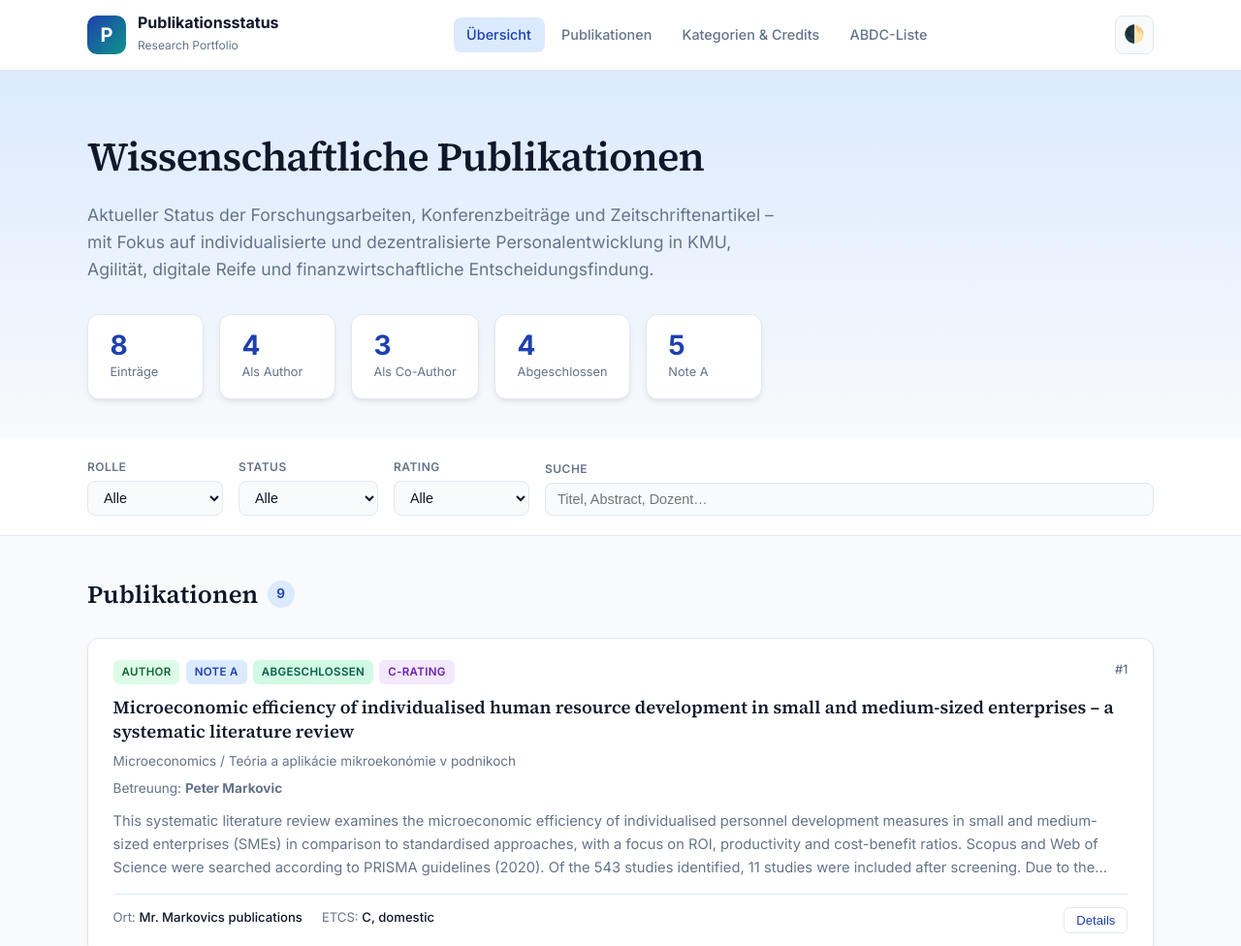
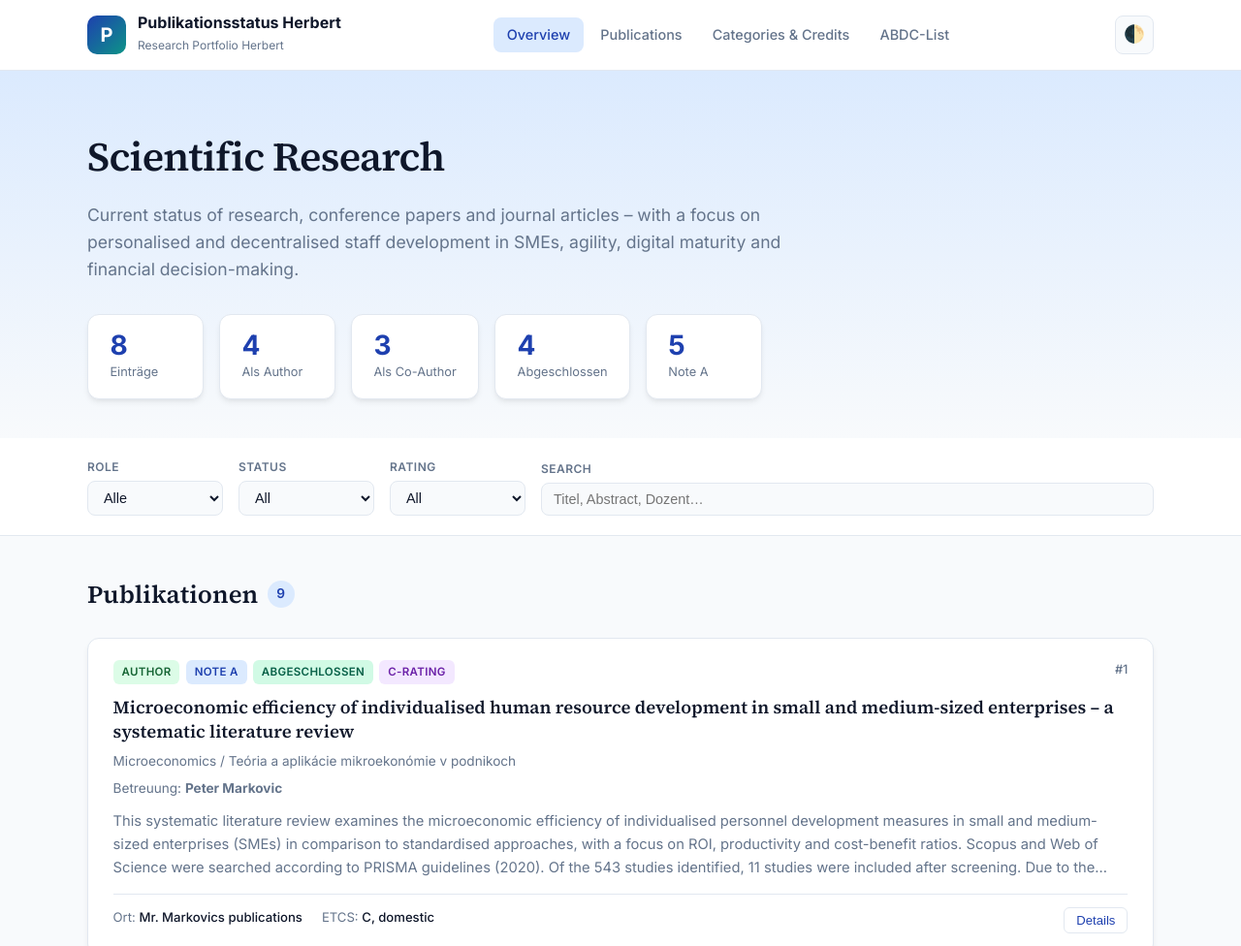
Before and after one commit to hcbe/publications, a plain HTML site: page index.html in a window 1280 px wide. Shown: the top 976 px of the page at 97% size. Drawn offline with Linux system fonts and the light colour scheme.

Commit message:
Update index.html

```diff
--- a/index.html
+++ b/index.html
@@ -3,8 +3,8 @@
 <head>
   <meta charset="UTF-8" />
   <meta name="viewport" content="width=device-width, initial-scale=1.0" />
-  <title>Publikationsstatus | Research Portfolio</title>
-  <meta name="description" content="Übersicht über wissenschaftliche Publikationen, Konferenzen und den aktuellen Status der Forschungsarbeiten." />
+  <title>Publikationsstatus Herbert | Research Portfolio Herbert </title>
+  <meta name="description" content="An overview of academic publications, conferences and the current status of research projects." />
   <link rel="stylesheet" href="styles.css" />
   <link rel="preconnect" href="https://fonts.googleapis.com" />
   <link rel="preconnect" href="https://fonts.gstatic.com" crossorigin />
@@ -16,17 +16,17 @@
       <div class="logo">
         <span class="logo-mark">P</span>
         <div>
-          <strong>Publikationsstatus</strong>
-          <small>Research Portfolio</small>
+          <strong>Publikationsstatus Herbert</strong>
+          <small>Research Portfolio Herbert</small>
         </div>
       </div>
       <nav class="main-nav">
-        <a href="#overview" class="nav-link active">Übersicht</a>
-        <a href="#publications" class="nav-link">Publikationen</a>
-        <a href="#categories" class="nav-link">Kategorien & Credits</a>
-        <a href="#abdc" class="nav-link">ABDC-Liste</a>
+        <a href="#overview" class="nav-link active">Overview</a>
+        <a href="#publications" class="nav-link">Publications</a>
+        <a href="#categories" class="nav-link">Categories & Credits</a>
+        <a href="#abdc" class="nav-link">ABDC-List</a>
       </nav>
-      <button id="theme-toggle" class="theme-btn" aria-label="Theme umschalten">🌓</button>
+      <button id="theme-toggle" class="theme-btn" aria-label="Theme switch">🌓</button>
     </div>
   </header>
 
@@ -34,11 +34,11 @@
     <!-- Hero / Overview -->
     <section id="overview" class="hero">
       <div class="container">
-        <h1>Wissenschaftliche Publikationen</h1>
+        <h1>Scientific Research</h1>
         <p class="lead">
-          Aktueller Status der Forschungsarbeiten, Konferenzbeiträge und Zeitschriftenartikel –
-          mit Fokus auf individualisierte und dezentralisierte Personalentwicklung in KMU,
-          Agilität, digitale Reife und finanzwirtschaftliche Entscheidungsfindung.
+          Current status of research, conference papers and journal articles –
+          with a focus on personalised and decentralised staff development in SMEs,
+          agility, digital maturity and financial decision-making.
         </p>
         <div class="stats" id="stats">
           <!-- filled by JS -->
@@ -51,7 +51,7 @@
       <div class="container">
         <div class="filters">
           <div class="filter-group">
-            <label>Rolle</label>
+            <label>Role</label>
             <select id="filter-role">
               <option value="all">Alle</option>
               <option value="Author">Author</option>
@@ -61,23 +61,23 @@
           <div class="filter-group">
             <label>Status</label>
             <select id="filter-status">
-              <option value="all">Alle</option>
-              <option value="done">Abgeschlossen</option>
-              <option value="in-progress">In Bearbeitung</option>
-              <option value="discussion">In Diskussion</option>
+              <option value="all">All</option>
+              <option value="done">Done</option>
+              <option value="in-progress">In progress</option>
+              <option value="discussion">In discussion</option>
             </select>
           </div>
           <div class="filter-group">
             <label>Rating</label>
             <select id="filter-rating">
-              <option value="all">Alle</option>
+              <option value="all">All</option>
               <option value="A">A / A*</option>
               <option value="B">B</option>
               <option value="C">C</option>
             </select>
           </div>
           <div class="filter-group search-group">
-            <label>Suche</label>
+            <label>Search</label>
             <input type="search" id="search" placeholder="Titel, Abstract, Dozent…" />
           </div>
         </div>
@@ -100,7 +100,7 @@
       <div class="container">
         <h2>Publikationskategorien & Credits</h2>
         <p class="section-intro">
-          Bewertung nach dem „Decree of the Ministry of Education and Science of the Slovak Republic No. 456/2012 Coll.“
+          Rating along „Decree of the Ministry of Education and Science of the Slovak Republic No. 456/2012 Coll.“
         </p>
 
         <div class="category-cards">
```
